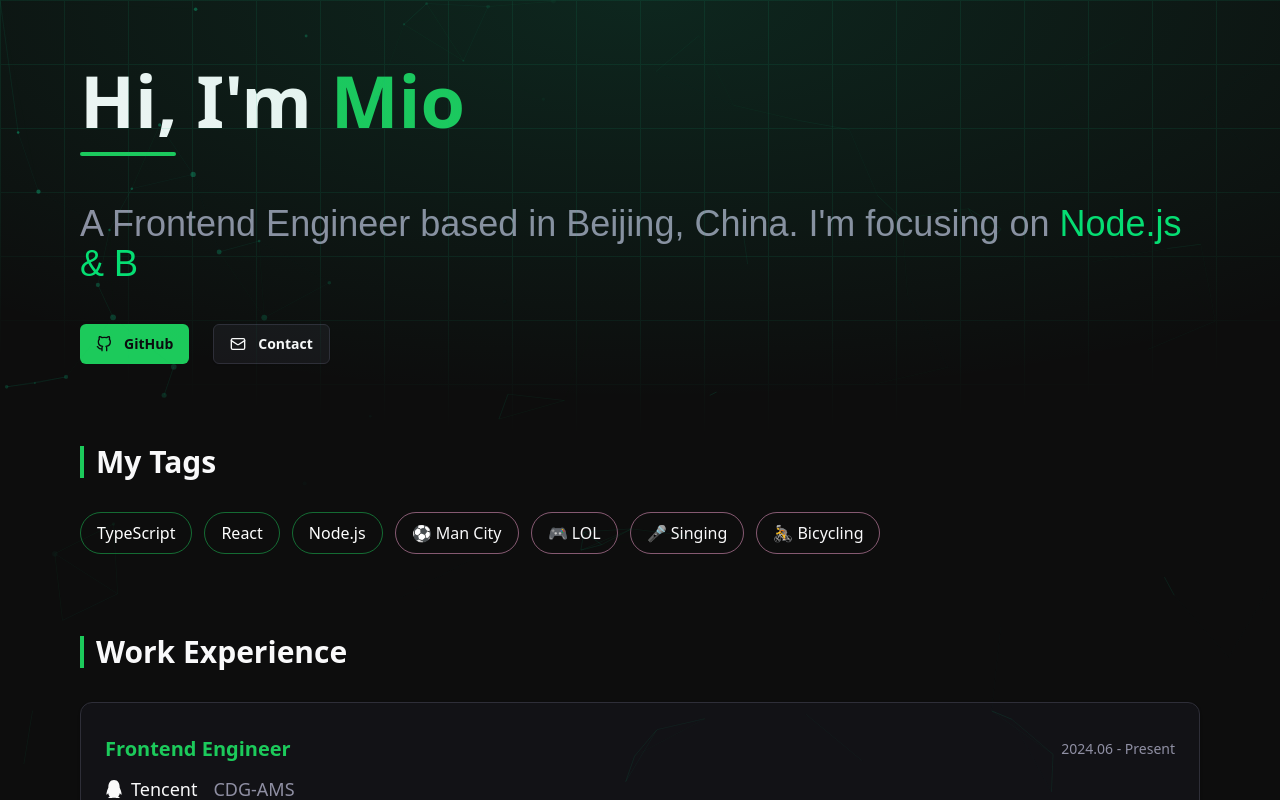
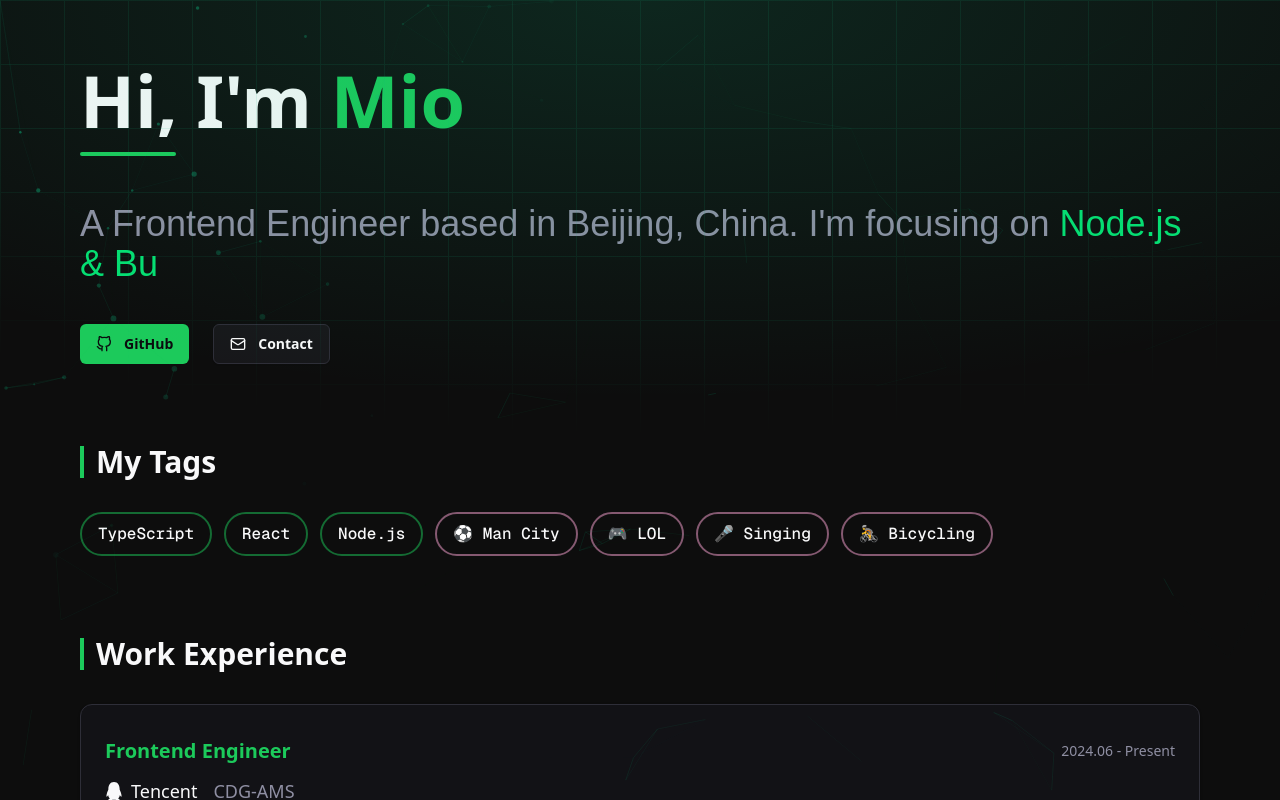
Before and after one commit to miownag/code-mio, a Next.js app: page / in a window 1280 px wide. Shown: the top 800 px of the page. Built offline with nearby package versions, Linux system fonts and the light colour scheme; a web font is replaced by a local one.

Commit message:
feat: optimize tag area

```diff
--- a/app/page.tsx
+++ b/app/page.tsx
@@ -159,9 +159,9 @@
                 <Badge
                   variant="outline"
                   className={cn(
-                    "text-base px-4 py-2 transition-colors cursor-default",
+                    "text-base px-4 py-2 transition-colors cursor-default font-mono border-2",
                     tech.category === "Technology"
-                      ? "border-primary/50 hover:bg-primary/10 text-white"
+                      ? "border-primary/50 hover:bg-primary/10"
                       : "border-pink-300/50 hover:bg-pink-300/10"
                   )}
                 >
```
